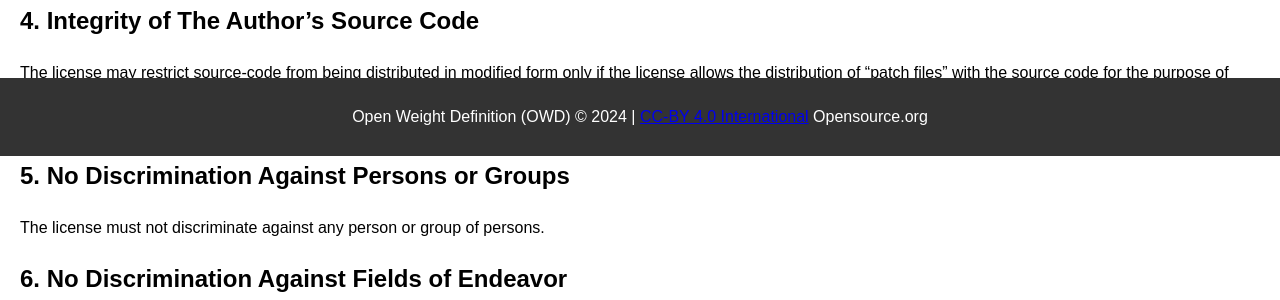
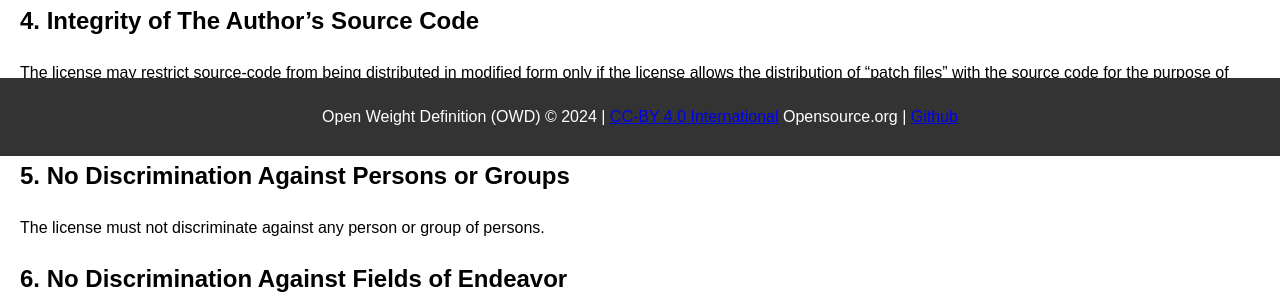
Before and after one commit to OpenWeight/owd, a Jekyll site: the page built from index.md, in a window 1280 px wide. Shown: the part 744-1044 px from the top of the page. Built offline with Jekyll 4.4.1, drawn with Linux system fonts in a browser that asks for light colours.

Commit message:
link to github

```diff
--- a/_layouts/home.html
+++ b/_layouts/home.html
@@ -15,7 +15,7 @@
       {{ content }}
     </main>
     <footer>
-      <p>{{ site.title }} &copy; {{ site.time | date: "%Y" }} | <a href="https://creativecommons.org/licenses/by/4.0/" target="_blank">CC-BY 4.0 International</a> Opensource.org</p>
+      <p>{{ site.title }} &copy; {{ site.time | date: "%Y" }} | <a href="https://creativecommons.org/licenses/by/4.0/" target="_blank">CC-BY 4.0 International</a> Opensource.org | <a href="https://github.com/OpenWeight/owd" target="_blank">Github</a></p>
     </footer>
   </div>
 </body>
```
